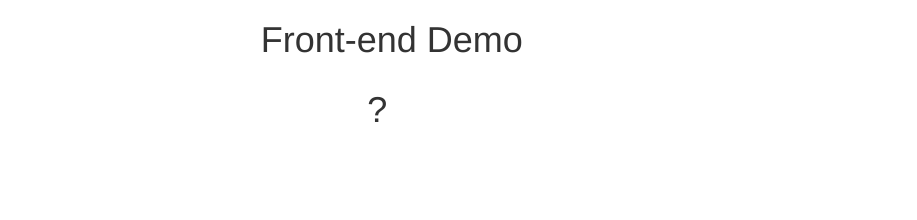
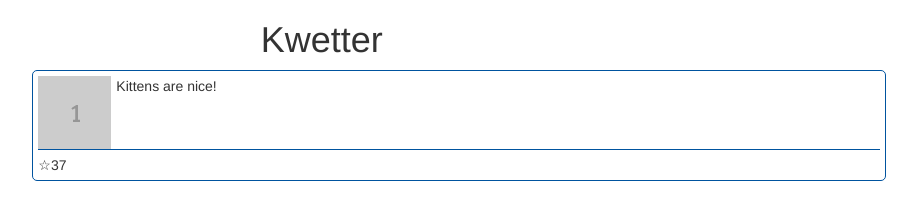
Before and after one commit to dvberkel/eindhoven.2015.02.23, a website: page index.html in a window 1280 px wide. Shown: the whole page, without its empty margins (181-1098 px from the left). Drawn offline with Linux system fonts and the light colour scheme.

Commit message:
create simple layout

```diff
--- /dev/null
+++ b/css/kwetter.css
@@ -0,0 +1,31 @@
+.view {
+  margin-bottom: 5px;
+}
+
+.tweet {
+  border-style: solid;
+  border-color: #00539f;
+  border-width: 1px;
+  border-radius: 5px;
+  padding: 5px;
+}
+
+.avatar {
+  float: left;
+}
+
+.tweet-text {
+  margin-left: 78px;
+}
+
+.favourite::before {
+  content: "\2606"
+}
+
+.info {
+  clear: both;
+  padding-top: 5px;
+  border-top-style: solid;
+  border-top-color: #00539f;
+  border-top-width: 1px;
+}
--- a/index.html
+++ b/index.html
@@ -5,14 +5,21 @@
     <title>Front-end Demo</title>
     <meta name="viewport" content="width=device-width, initial-scale=1">
     <link rel="stylesheet" href="bower_components/bootstrap/dist/css/bootstrap.min.css"/>
+    <link rel="stylesheet" href="css/kwetter.css"/>
   </head>
   <body>
     <section class="container-fluid">
       <section class="header row">
-        <h1 class="col-md-4 col-md-offset-4">Front-end Demo</h1>
+        <h1 class="col-md-4 col-md-offset-4">Kwetter</h1>
       </section>
       <section class="view row">
-        <h1 id="counter" class="col-md-2 col-md-offset-5">?</h1>
+        <div class="tweet col-md-8 col-md-offset-2">
+          <div class="content">
+            <img class="avatar" src="image/placeholder1.gif" alt="">
+            <p class="tweet-text" >Kittens are nice!</p>
+          </div>
+          <div class="info"><span class="favourite">37</span></div>
+        </div>
       </section>
     </section>
     <script src="bower_components/angular/angular.min.js"></script>
```
Also changed, not shown: image/placeholder1.gif (added), image/placeholder2.gif (added), image/placeholder3.gif (added), image/placeholder4.gif (added), image/placeholder5.gif (added).
